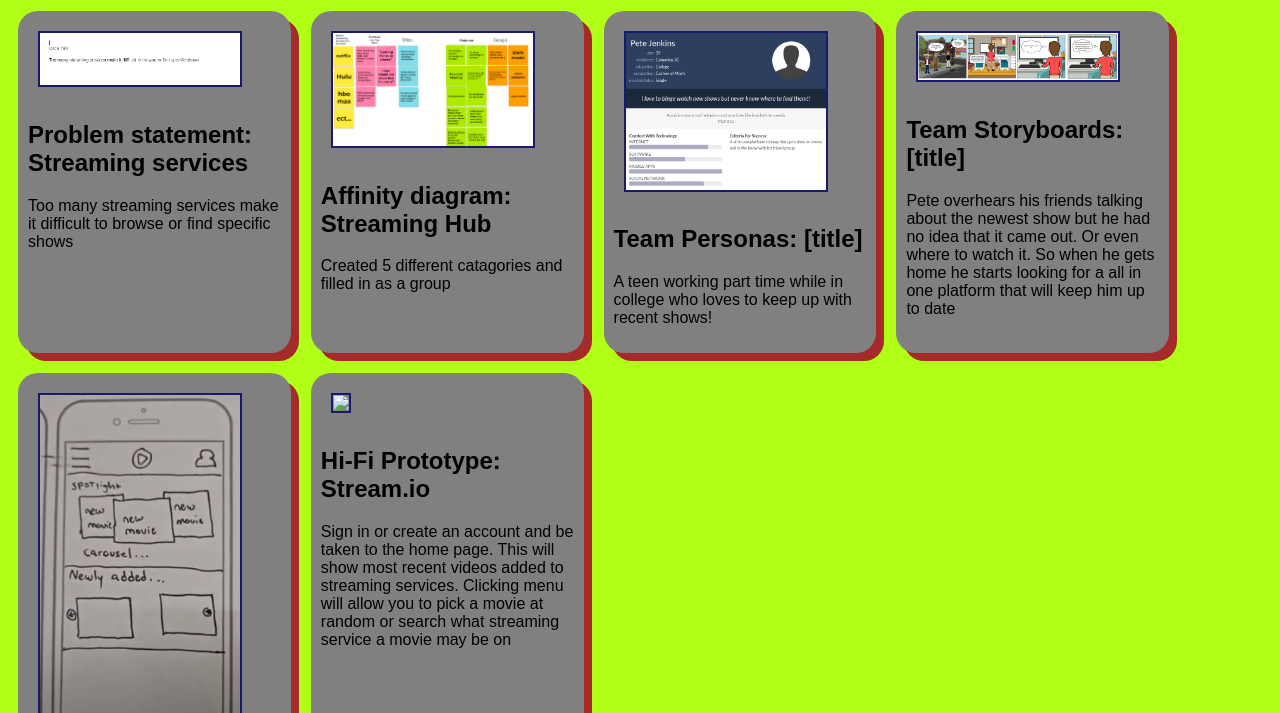
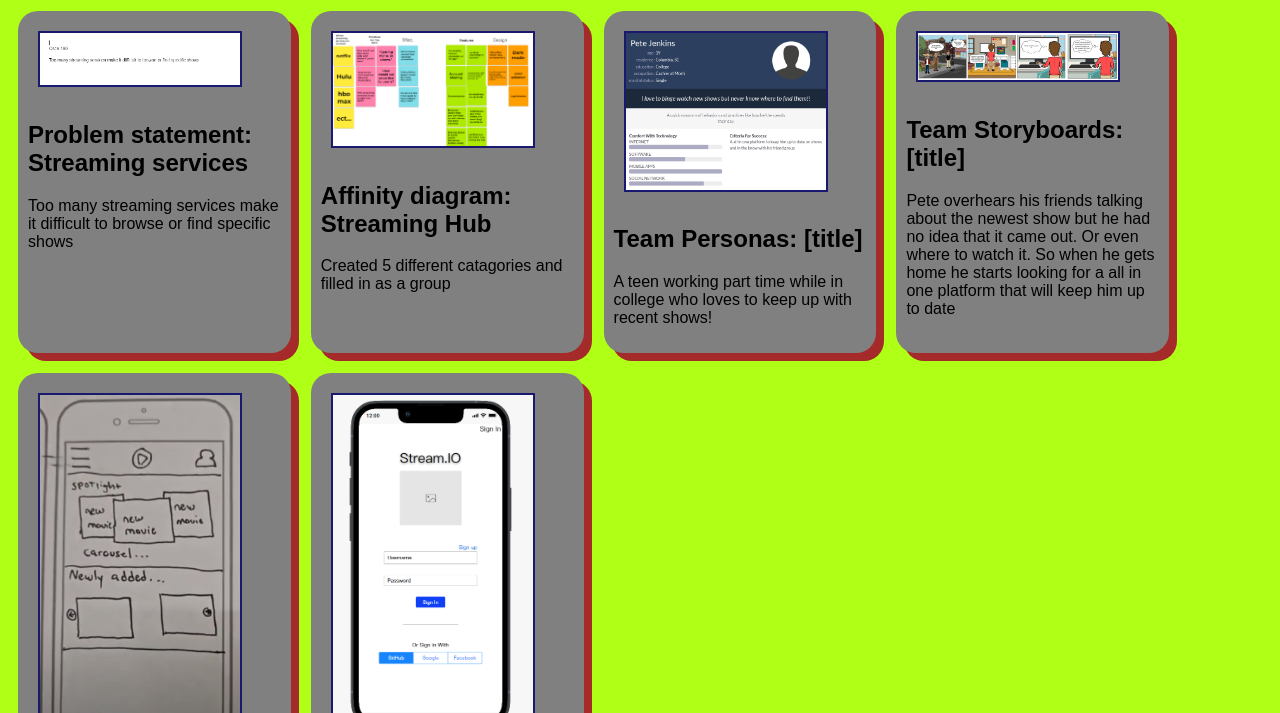
Before and after one commit to mtacoustics/mtacoustics.github.io, a plain HTML site: page index.html in a window 1280 px wide. Shown: the part 87-800 px from the top of the page. Drawn offline with Linux system fonts and the light colour scheme.

Commit message:
Update index.html

```diff
--- a/index.html
+++ b/index.html
@@ -58,7 +58,7 @@
              </section>
          </section>
     <section class="assign">
-            <img src="image/HFPT" />
+            <img src="image/HFPT.png" />
             <section class="assign-det">
                  <a href="https://www.youtube.com/watch?v=sGzgnITlNVs"><h2>Hi-Fi Prototype: Stream.io</h2></a>
                  <p>
```
